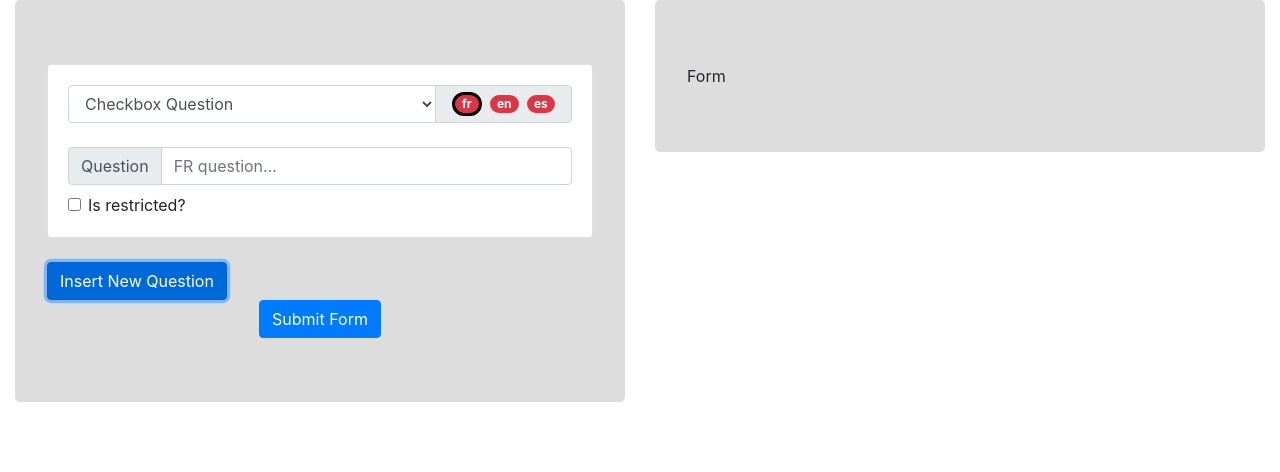
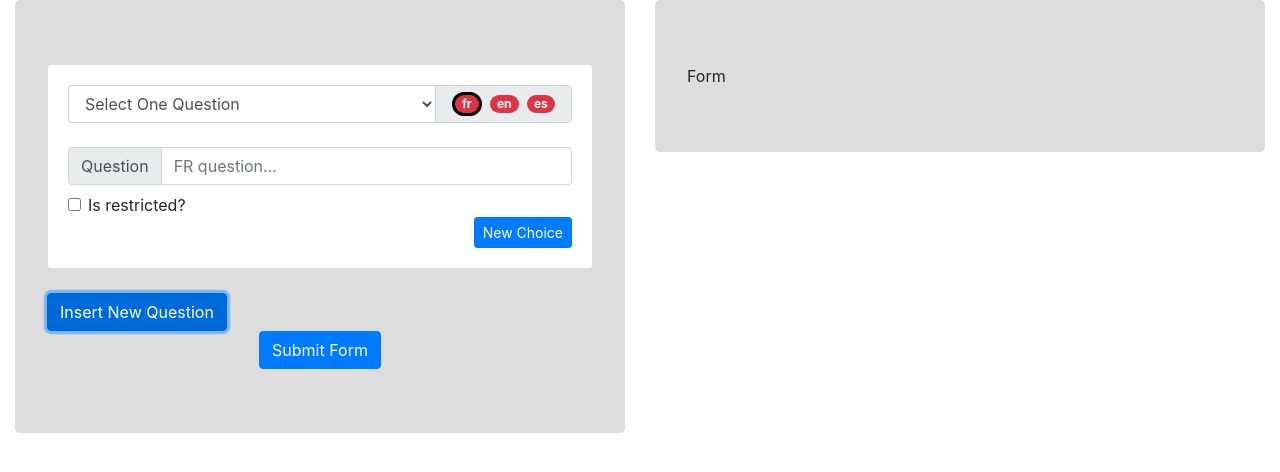
Before and after one commit to ChagnonSebastien/dynamic-forms, a React (Create React App) app: page / in a window 1280 px wide. Both pictures are taken after a click on the button "Insert New Question". Shown: the top 472 px of the page. Built offline with nearby package versions, Linux system fonts and the light colour scheme.

Commit message:
Added a Select-one builder

```diff
--- a/src/form-builder/FormBuilder.js
+++ b/src/form-builder/FormBuilder.js
@@ -16,7 +16,7 @@ const FormBuilder = (props) => {
         if (i === index) {
           newForm.push({
             id: uuid(),
-            type: "checkbox",
+            type: "select-one",
             data: {}
           })
         } else if (i < index) {
--- a/src/form-builder/QuestionBuilder.js
+++ b/src/form-builder/QuestionBuilder.js
@@ -2,6 +2,7 @@ import React, { useState } from 'react';
 import PropTypes from 'prop-types';
 import { Form, Badge, Col, Card, InputGroup } from 'react-bootstrap';
 import CheckboxBuilder, { checkFields as checkboxCheck } from './CheckboxBuilder';
+import SelectOneBuilder, { checkFields as selectOneCheck } from './SelectOneBuilder';
 
 const QuestionBuilder = (props) => {
   const { content, setForm, languages } = props;
@@ -25,7 +26,15 @@ const QuestionBuilder = (props) => {
       languageValidator=checkboxCheck;
       break;
     case 'select-one':
-      elementEditor = <>Select One Question</>
+      elementEditor = (
+        <SelectOneBuilder
+          id={id}
+          language={selectedLanguage}
+          data={data}
+          setForm={setForm}
+        />
+      )
+      languageValidator=selectOneCheck;
       break;
     case 'select-multi':
       elementEditor = <>Select Multiple Question</>
--- /dev/null
+++ b/src/form-builder/SelectOneBuilder.js
@@ -0,0 +1,179 @@
+import React from 'react';
+import PropTypes from 'prop-types';
+import { Form, InputGroup, Col, Button } from 'react-bootstrap';
+import { v4 as uuid } from 'uuid';
+
+export const checkFields = (data, language) => {
+  if (!data || !data.questions) {
+    return false;
+  }
+
+  const questionRef = data.questions.find((question) => question.language === language);
+  if (!questionRef || !questionRef.text){
+    return false;
+  }
+
+  return true;
+}
+
+const SelectOneBuilder = ({ id, data, setForm, language }) => {
+  const questionRef = data.questions
+    ? data.questions.find((question) => question.language === language)
+    : null;
+
+  const question = questionRef ? questionRef.text : '';
+
+  return (
+    <Form>
+      <Form.Row>
+        <Col>
+          <InputGroup className="mb-2">
+            <InputGroup.Prepend>
+              <InputGroup.Text>Question</InputGroup.Text>
+            </InputGroup.Prepend>
+            <Form.Control
+              type="text"
+              value={question}
+              placeholder={`${language.toUpperCase()} question...`}
+              onChange={(event) => {
+                event.persist();
+                setForm((prefForm) => prefForm.map((question) => {
+                  if (question.id === id) {
+                    const { data, ...otherQuestionProps } = question;
+                    const { questions, ...otherDataProps } = data;
+
+                    if (questionRef) {
+                      return {
+                        data: {
+                          questions: questions.map((question) => (
+                            question.language === language
+                              ? { language, text: event.target.value }
+                              : question
+                          )),
+                          ...otherDataProps,
+                        },
+                        ...otherQuestionProps,
+                      };
+                    }
+
+                    const newQuestions = questions ? questions.map((question) => question) : [];
+                    newQuestions.push({ language, text: event.target.value });
+                    return {
+                      data: { questions: newQuestions, ...otherDataProps },
+                      ...otherQuestionProps,
+                    };
+                  }
+                  return question;
+                }));
+              }}
+            />
+          </InputGroup>
+        </Col>
+      </Form.Row>
+      <Form.Row>
+        <Col xs="auto">
+          <Form.Check
+            type="checkbox"
+            label="Is restricted?"
+            onChange={(event) => {
+              event.persist();
+              setForm((prefForm) => prefForm.map((question) => {
+                if (question.id === id) {
+                  const { data, ...otherQuestionProps } = question;
+                  const { required, ...otherDataProps } = data;
+                  if (!required) {
+                    return {
+                      data: {
+                        required: { status: event.target.checked, value: [] },
+                        ...otherDataProps,
+                      },
+                      ...otherQuestionProps,
+                    }
+                  }
+
+                  return {
+                    data: {
+                      required: { status: event.target.checked, value: required.value },
+                      ...otherDataProps,
+                    },
+                    ...otherQuestionProps,
+                  }
+                }
+                return question;
+              }));
+            }}
+          />
+        </Col>
+      </Form.Row>
+      {data.answers
+        ? data.answers.map((answer, index) => (
+          <Form.Row>
+            <Col>
+              <p>Choice</p>
+            </Col>
+          </Form.Row>
+        )) : null}
+      <Form.Row className="justify-content-md-end">
+        <Col xs="auto">
+          <Button
+            size="sm"
+            onClick={() => setForm((prefForm) => prefForm.map((question) => {
+              if (question.id === id) {
+                const { data, ...otherQuestionProps } = question;
+                const { answers, ...otherDataProps } = data;
+                if (!answers) {
+                  return {
+                    data: {
+                      answers: [{
+                        id: uuid(),
+                        content: [],
+                      }],
+                      ...otherDataProps,
+                    },
+                    ...otherQuestionProps,
+                  }
+                }
+
+                const newAnswers = answers.map((answer) => answer);
+                newAnswers.push({
+                  id: uuid(),
+                  content: [],
+                });
+                return {
+                  data: {
+                    answers: newAnswers,
+                    ...otherDataProps,
+                  },
+                  ...otherQuestionProps,
+                }
+              }
+              return question;
+            }))}
+          >
+            New Choice
+          </Button>
+        </Col>
+      </Form.Row>
+    </Form>
+  );
+};
+
+SelectOneBuilder.propTypes = {
+  id: PropTypes.string.isRequired,
+  language: PropTypes.string.isRequired,
+  data: PropTypes.shape({
+    questions: PropTypes.arrayOf(PropTypes.shape({
+      language: PropTypes.string.isRequired,
+      text: PropTypes.string.isRequired,
+    })),
+    restricted: PropTypes.arrayOf(PropTypes.shape({
+      status: PropTypes.bool.isRequired,
+      value: PropTypes.bool.isRequired,
+    })),
+  }).isRequired,
+  setForm: PropTypes.func.isRequired,
+};
+
+SelectOneBuilder.defaultProps = { data: { question: '' } };
+
+export default SelectOneBuilder;
```
